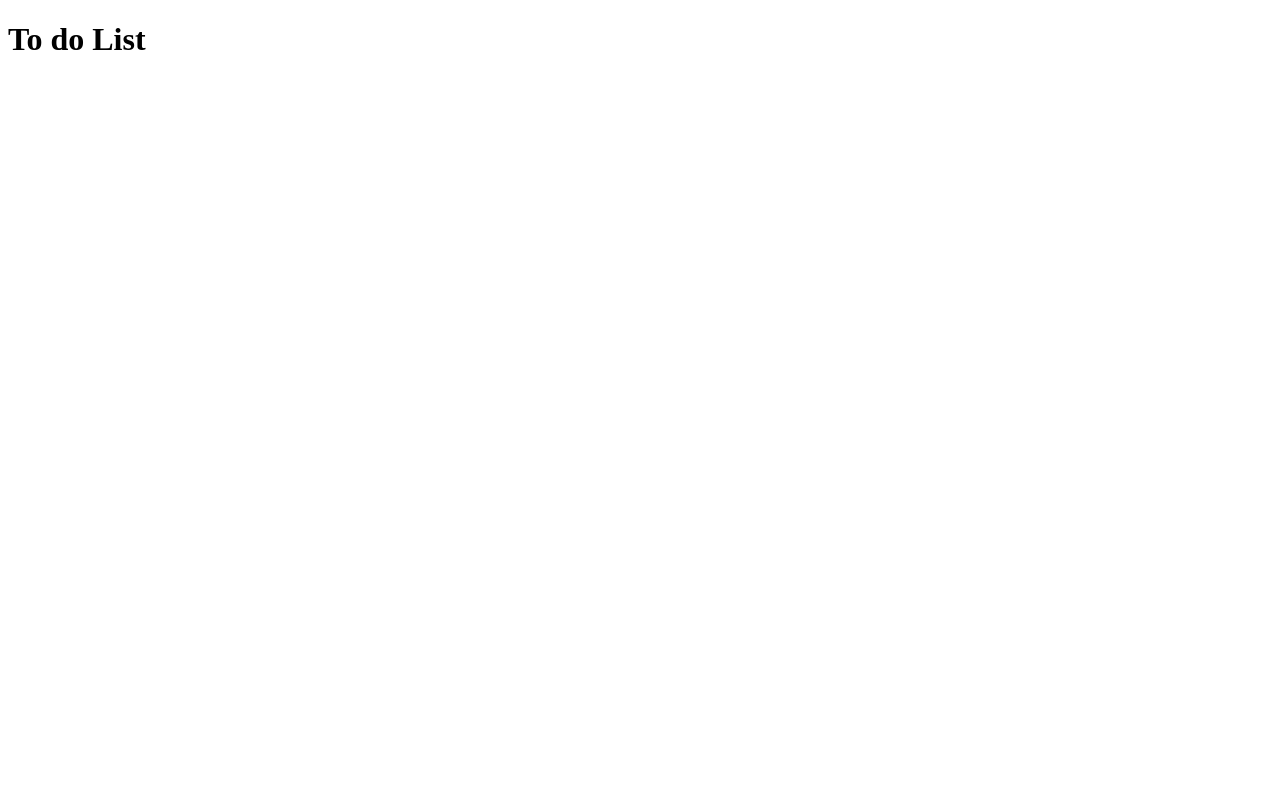
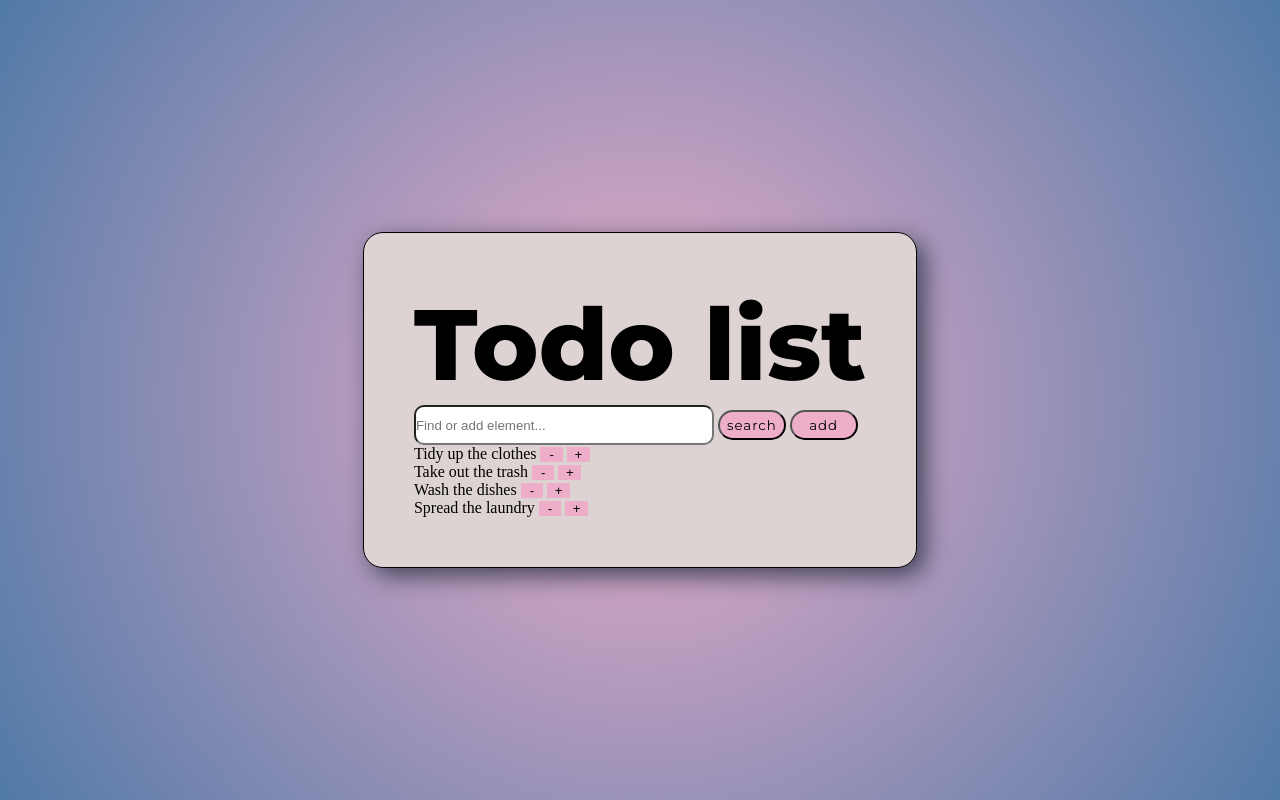
Before and after one commit to myma7/to-do-list, a plain HTML site: page index.html in a window 1280 px wide. Drawn offline with Linux system fonts and the light colour scheme; a web font is replaced by a local one.

Commit message:
Adding logic to script.js

```diff
--- a/index.html
+++ b/index.html
@@ -4,11 +4,27 @@
     <meta charset="UTF-8">
     <meta name="viewport" content="width=device-width, initial-scale=1.0">
     <link rel="stylesheet" href="style.css">
-    <title>To do list</title>
+    <title>Todo list</title>
+    <link rel="preconnect" href="https://fonts.googleapis.com">
+    <link rel="preconnect" href="https://fonts.gstatic.com" crossorigin>
+    <link href="https://fonts.googleapis.com/css2?family=Montserrat:ital,wght@0,100..900;1,100..900&family=Tiny5&display=swap" rel="stylesheet">
+    <script src="https://kit.fontawesome.com/12da1c58c6.js" crossorigin="anonymous"></script>
 </head>
 <body>
-
-    <h1>To do List</h1>
-
+    <div class="main-container">
+        <div class="internal-container">
+            <h1>Todo list</h1>
+                <div class="internal-container-todo">
+                    <input id="searchbar"
+                    type="text"
+                    name="search"
+                    placeholder="Find or add element...">
+                    <button class="btn-click" onClick="searchForItem()">search</button>
+                    <button class="btn-click"onClick="addItemToList()">add</button>
+                </div>
+            <ul id="list"></ul>
+        </div>
+        <div class="info"></div>
+    </div>
+    <script src="script.js"></script>
 </body>
-</html>
--- /dev/null
+++ b/script.js
@@ -0,0 +1,84 @@
+var info = document.querySelector(".info");
+var listElements = document.querySelector("#list");
+var searchbar = document.querySelector("#searchbar");
+
+var listForAllElementsInLists = [];
+
+function addRandomElements() {
+    var elements = ["Tidy up the clothes", "Take out the trash", "Wash the dishes", "Spread the laundry"];
+    listForAllElementsInLists.push(...elements);
+
+    for (let i = 0; i < elements.length; i++) {
+        let createElementLiForList = document.createElement("li");
+        createElementLiForList.className = "single-element";
+        createElementLiForList.innerHTML = ` ${elements[i]} <button class="btn-click-s" onclick="removeElement(this)">-</button> <button  class="btn-click-s" onclick="doneElement(this)">+</button>`;
+        listElements.appendChild(createElementLiForList);
+    }
+}
+
+function addItemToList() {
+    let newItem = searchbar.value.trim();
+    if (newItem) {
+        listForAllElementsInLists.push(newItem);
+
+        let createElementLiForList = document.createElement("li");
+        createElementLiForList.className = "single-element";
+        createElementLiForList.innerHTML = `${newItem} <button  class="btn-click-s" onclick="removeElement(this)">-</button> <button  class="btn-click-s" onclick="doneElement(this)">+</button>`;
+        listElements.appendChild(createElementLiForList);
+
+        searchbar.value = "";
+    }
+    console.log(listForAllElementsInLists);
+}
+
+function doneElement(button) {
+    let listItem = button.parentElement;
+    listItem.style.textDecoration = "line-through";
+}
+
+function removeElement(button) {
+    let listItem = button.parentElement;
+    listItem.remove();
+}
+
+function searchForItem() {
+    let filter = searchbar.value.toUpperCase();
+    let li = listElements.getElementsByTagName("li");
+
+    for (let i = 0; i < li.length; i++) {
+        let txtValue = li[i].textContent || li[i].innerText;
+        if (txtValue.toUpperCase().indexOf(filter) > -1) {
+            li[i].style.display = "";
+        } else {
+            li[i].style.display = "none";
+        }
+    }
+}
+
+// Initialize the list with random elements on page load
+addRandomElements();
+
+
+
+
+// function search() {
+//     let filter = document.getElementById("searchbar").value.toUpperCase();
+//     let ul = document.getElementById("list");
+//     let li = ul.getElementsByTagName("li");
+
+//     for (let i = 0; i < li.length; i++) {
+//         let txtValue = li[i].textContent || li[i].innerText;
+//         if (txtValue.toUpperCase().indexOf(filter) > -1) {
+//             li[i].style.display = "";
+//         } else {
+//             li[i].style.display = "none";
+//         }
+//     }
+
+// function getDate1() {
+//     var date = new Date();
+//     var day = date.getDate(); // Corrected method call
+//     var hour = date.getHours(); // Corrected method call
+//     var minutes = date.getMinutes(); // Corrected method call
+//     info.innerHTML = `Date: ${day}, Time: ${hour}:${minutes < 10 ? '0' : ''}${minutes}`; // Improved formatting
+// }
--- a/style.css
+++ b/style.css
@@ -0,0 +1,70 @@
+* {
+ box-sizing: border-box;
+ margin: 0;
+ padding: 0;
+}
+
+body {
+    background: rgb(238,174,202);
+    background: radial-gradient(circle, rgba(238,174,202,1) 0%, rgba(82,122,168,1) 99%);
+}
+
+h1 {
+    font-family: "Montserrat", sans-serif;
+    font-weight: 800;
+    font-size: 100px;
+    font-style: normal;
+}
+
+.main-container {
+    display: flex;
+    flex-direction: column;
+    justify-content: center;
+    align-items: center;
+    height: 100vh;
+
+}
+
+.internal-container {
+    background-color: #ddd3d3;
+    -webkit-box-shadow: 8px 8px 24px 0px rgba(66, 68, 90, 1);
+    -moz-box-shadow: 8px 8px 24px 0px rgba(66, 68, 90, 1);
+    box-shadow: 8px 8px 24px 0px rgba(66, 68, 90, 1);
+    border: 1px solid black;
+    padding: 50px;
+    border-radius: 20px;
+}
+
+#searchbar {
+    width: 300px;
+    height: 40px;
+    border-radius: 10px;
+}
+
+.btn-click {
+    font-family: "Montserrat", sans-serif;
+    padding: 5px;
+    letter-spacing: 1px;
+    width: 15%;
+    height: 20%;
+    background: rgb(238,174,202);
+    border-radius: 20px;
+
+}
+
+.btn-click-s {
+    background: rgb(238,174,202);
+    width: 5%;
+    height: 20%;
+    border: none;
+
+}
+
+.btn-click-s:hover {
+    cursor: pointer;
+    background: rgb(228, 94, 152);
+}
+
+.single-element{
+    list-style-type:none;
+}
```
